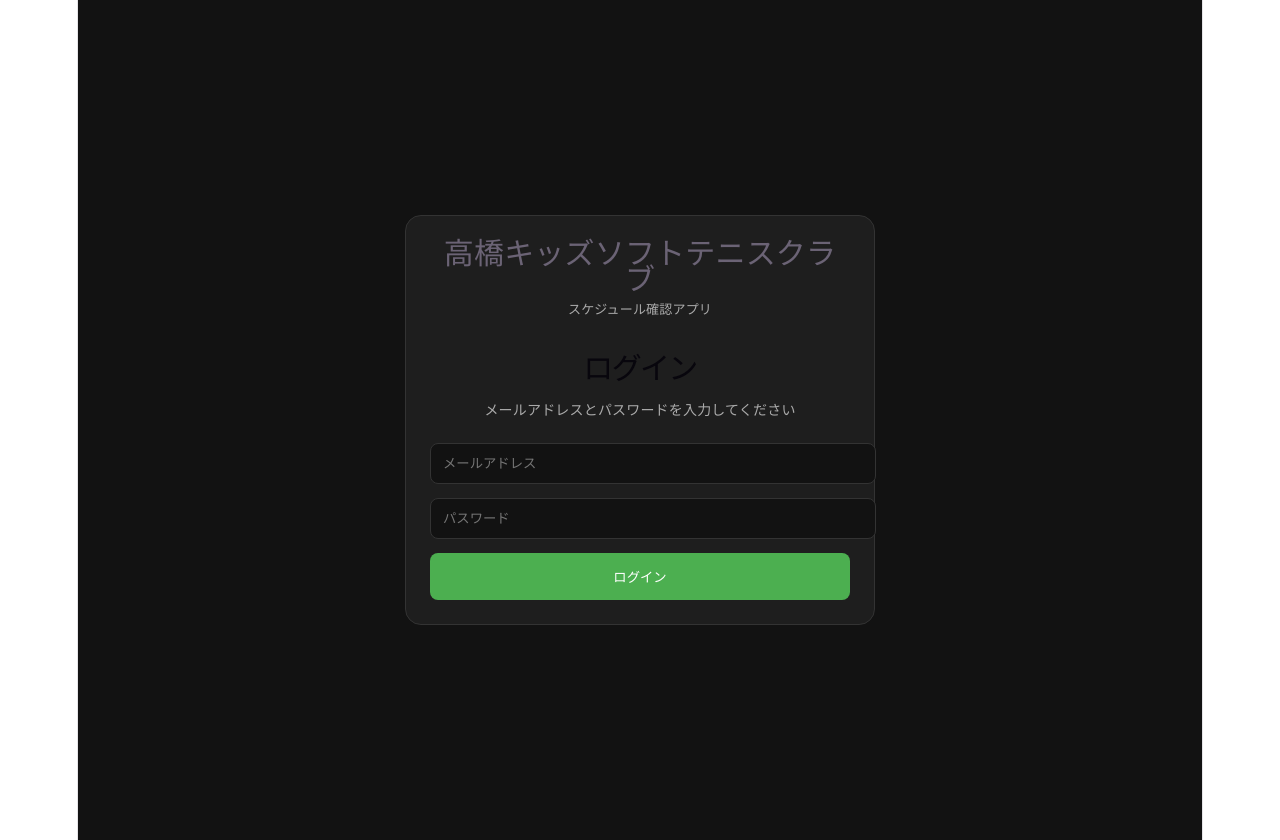
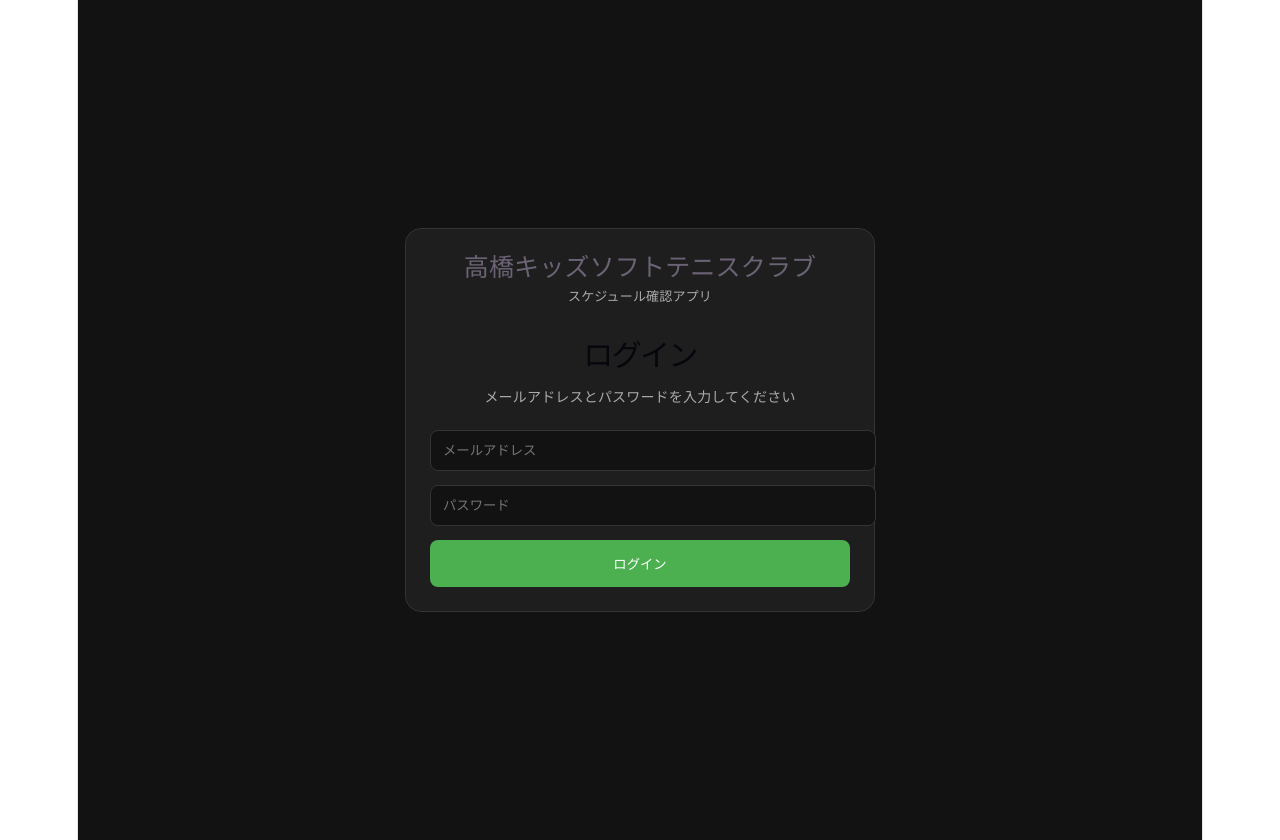
Before and after one commit to tn0115icloudcom-create/softtennis-club-app, a React (Vite) app: page /login in a window 1280 px wide. Built offline with nearby package versions, Linux system fonts and the light colour scheme.

Commit message:
ログインタイトル修正

```diff
--- a/src/pages/Login.jsx
+++ b/src/pages/Login.jsx
@@ -90,7 +90,7 @@ const redirectBasedOnRole = async (uid) => {
           marginBottom: "10px"
         }}>
           <div style={{
-            fontSize: "30px",
+            fontSize: "25px",
             fontWeight: "bold"
           }}>
             高橋キッズソフトテニスクラブ
```
